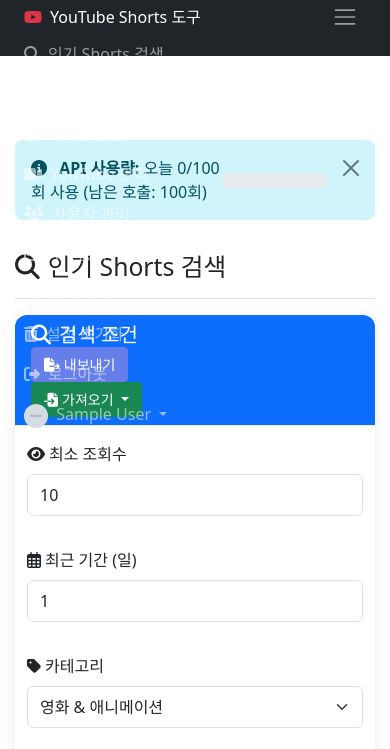
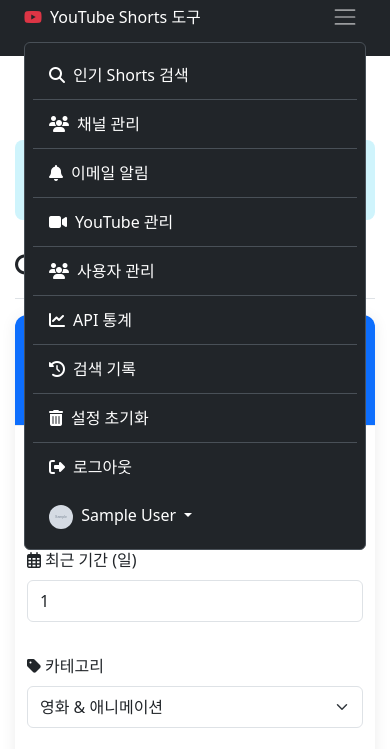
Before and after one commit to iops-leo/youtube-shorts-finder, a Flask app: page / in a window 390 px wide, after a click that opens the changed part. Shown: the top 749 px of the page. Run offline with Flask 3, Linux system fonts and the light colour scheme; a user stored in the database is signed in; tables that the repository leaves empty hold one stand-in row (values such as "Sample post"); grey boxes marked "Sample" are stand-in pictures; some libraries are stand-ins or nearby versions.

Commit message:
네비게이션 UI: 햄버거 메뉴 구조 완전 개편 및 배경 투명도 문제 해결
- index.html의 햄버거 메뉴를 admin_users.html과 동일한 구조로 통일
- 모바일 햄버거 메뉴를 d-lg-none 클래스로 제한하여 데스크탑에서 숨김
- 데스크탑용 어드민 드롭다운 메뉴 추가 (사용자 관리, API 통계)
- CSS에 모바일 햄버거 메뉴 배경 스타일 추가 (#212529 배경, #495057 테두리)
- 햄버거 메뉴 항목 간 구분선과 hover 효과 적용
- 모바일과 데스크탑에서 일관된 사용자 경험 제공

🤖 Generated with [Claude Code](https://claude.ai/code)

Co-Authored-By: Claude <noreply@anthropic.com>

```diff
--- a/static/css/styles.css
+++ b/static/css/styles.css
@@ -680,3 +680,29 @@ body {
     color: #6c757d;
     font-weight: 500;
 }
+
+/* 햄버거 메뉴 배경 투명도 문제 해결 */
+@media (max-width: 991.98px) {
+    .navbar-collapse {
+        background-color: #212529 !important;
+        border: 1px solid #495057 !important;
+        border-radius: 0.375rem !important;
+        padding: 0.5rem !important;
+        margin-top: 0.5rem !important;
+    }
+
+    .navbar-nav .nav-link {
+        color: #ffffff !important;
+        padding: 0.75rem 1rem !important;
+        border-bottom: 1px solid #495057;
+    }
+
+    .navbar-nav .nav-item:last-child .nav-link {
+        border-bottom: none !important;
+    }
+
+    .navbar-nav .nav-link:hover {
+        background-color: #495057 !important;
+        border-radius: 0.25rem !important;
+    }
+}
--- a/templates/index.html
+++ b/templates/index.html
@@ -23,8 +23,8 @@
                 <span class="navbar-toggler-icon"></span>
             </button>
             <div class="collapse navbar-collapse" id="navbarCollapse">
-                <!-- 햄버거 메뉴 -->
-                <ul class="navbar-nav me-auto">
+                <!-- 모바일에서만 보이는 메인 메뉴 -->
+                <ul class="navbar-nav me-auto d-lg-none">
                     <li class="nav-item">
                         <a class="nav-link" href="#page-search" onclick="closeMobileMenu()">
                             <i class="fas fa-search me-2"></i>인기 Shorts 검색
@@ -93,6 +93,18 @@
                             <i class="fas fa-trash-alt me-1"></i>설정 초기화
                         </a>
                     </li>
+
+                    {% if current_user.is_admin() %}
+                    <li class="nav-item dropdown d-none d-lg-block">
+                        <a class="nav-link dropdown-toggle" href="#" id="adminDropdown" role="button" data-bs-toggle="dropdown" aria-expanded="false">
+                            <i class="fas fa-user-cog me-1"></i>관리자
+                        </a>
+                        <ul class="dropdown-menu dropdown-menu-end" aria-labelledby="adminDropdown" style="background-color: #343a40 !important; border: 1px solid #495057;">
+                            <li><a class="dropdown-item" href="/admin/users" style="color: #ffffff !important;"><i class="fas fa-users me-1"></i>사용자 관리</a></li>
+                            <li><a class="dropdown-item" href="/admin/stats" style="color: #ffffff !important;"><i class="fas fa-chart-line me-1"></i>API 통계</a></li>
+                        </ul>
+                    </li>
+                    {% endif %}
 
                     <!-- 사용자 프로필 드롭다운 -->
                     <li class="nav-item dropdown">
```
